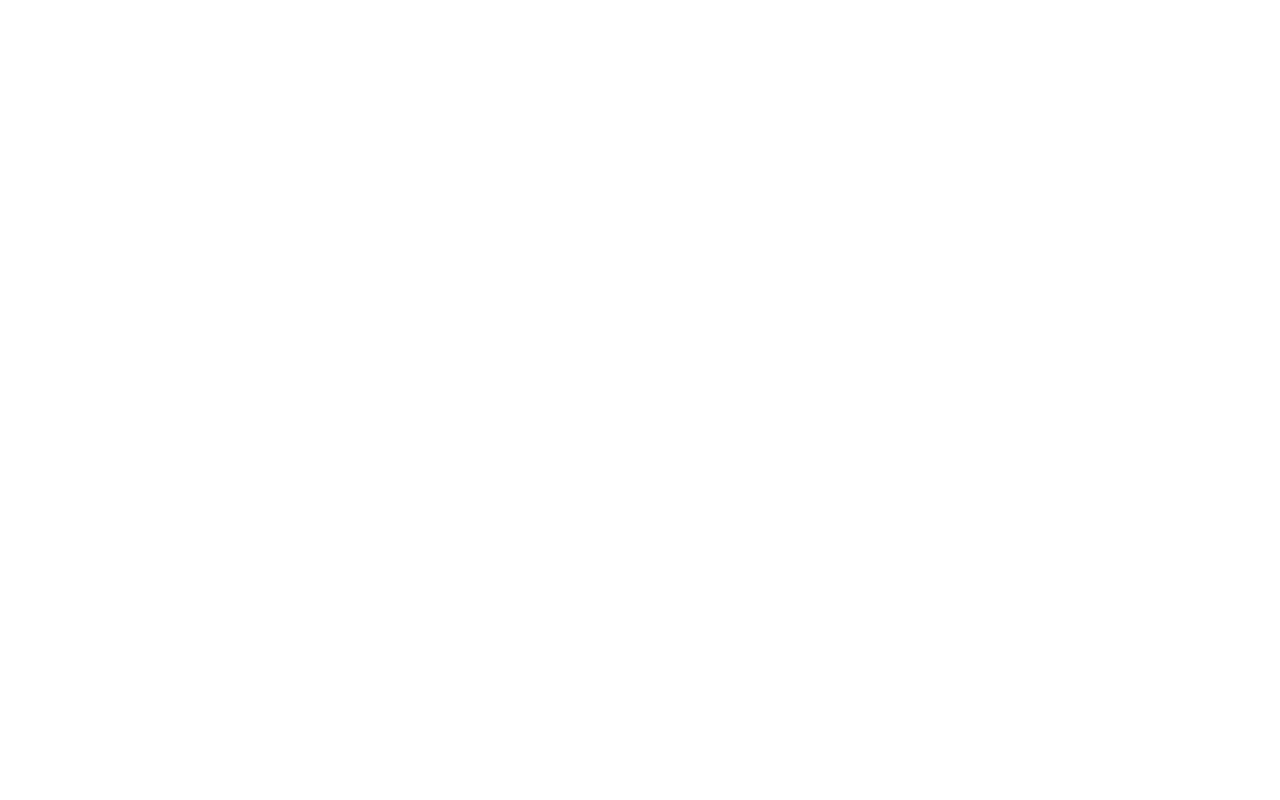
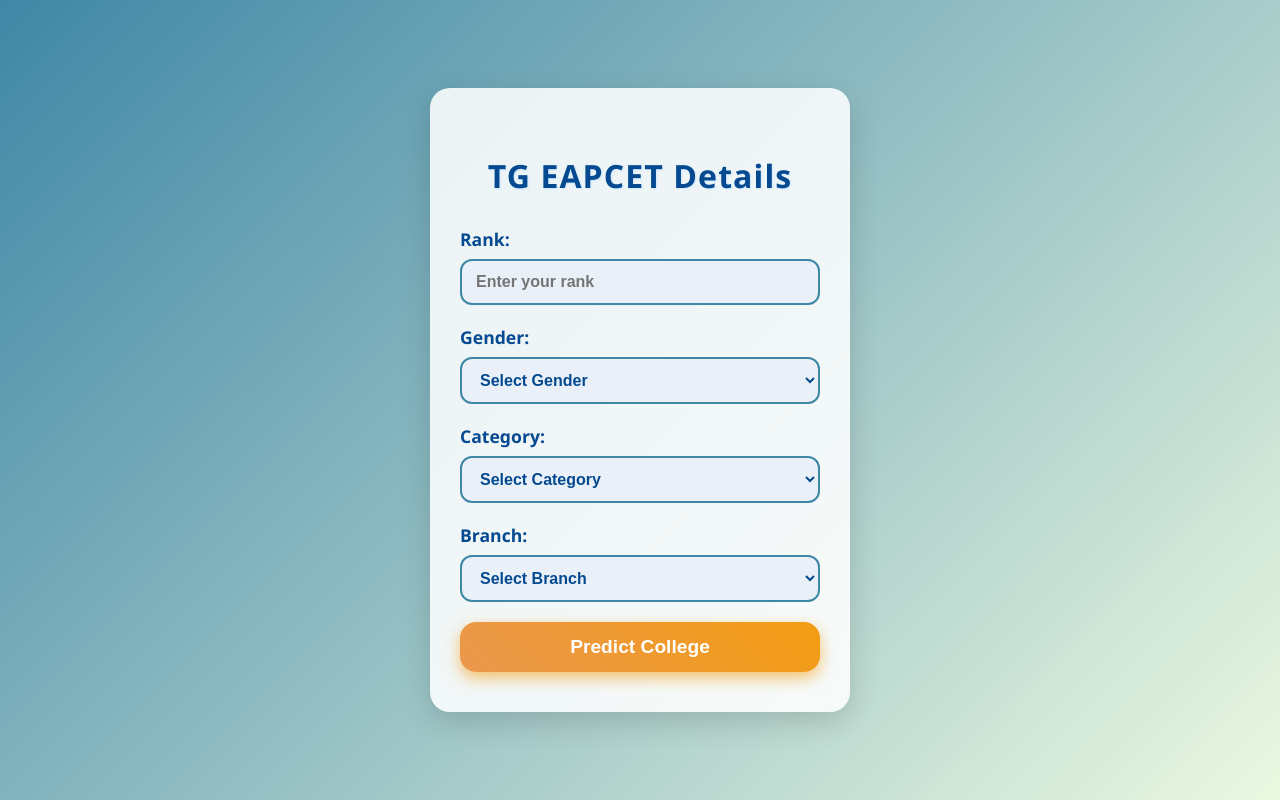
Before and after one commit to Jathin021/EAMCET-College-Predictor, a plain HTML site: page college_predictor_frontend/tg_form.html in a window 1280 px wide. Drawn offline with Linux system fonts and the light colour scheme.

Commit message:
Frontend designing

```diff
--- a/college_predictor_frontend/tg_form.html
+++ b/college_predictor_frontend/tg_form.html
@@ -0,0 +1,191 @@
+<!DOCTYPE html>
+<html lang="en">
+<head>
+  <meta charset="UTF-8" />
+  <meta name="viewport" content="width=device-width, initial-scale=1" />
+  <title>TG EAPCET College Predictor</title>
+  <link rel="icon" href="logo.jpg" type="image/x-icon" />
+  <style>
+    /* Base reset & font */
+    * {
+      box-sizing: border-box;
+    }
+    body {
+      margin: 0;
+      padding: 0;
+      font-family: 'Segoe UI', Tahoma, Geneva, Verdana, sans-serif;
+      background: linear-gradient(135deg, #3f87a6, #ebf8e1);
+      min-height: 100vh;
+      display: flex;
+      justify-content: center;
+      align-items: center;
+      color: #222;
+    }
+
+    /* Container Box */
+    .box {
+      background-color: #ffffffdd;
+      border-radius: 20px;
+      box-shadow: 0 10px 30px rgba(0,0,0,0.15);
+      padding: 40px 30px;
+      width: 100%;
+      max-width: 420px;
+      text-align: center;
+      transition: transform 0.3s ease;
+    }
+    .box:hover {
+      transform: scale(1.02);
+      box-shadow: 0 15px 45px rgba(0,0,0,0.25);
+    }
+
+    /* Heading */
+    h2 {
+      font-size: 2rem;
+      font-weight: 700;
+      margin-bottom: 30px;
+      color: #054a91;
+      text-shadow: 1px 1px 2px #cce6ff;
+      letter-spacing: 1.1px;
+    }
+
+    /* Labels */
+    label {
+      display: block;
+      text-align: left;
+      font-weight: 600;
+      font-size: 1.1rem;
+      margin-bottom: 8px;
+      color: #054a91;
+    }
+
+    /* Inputs & Select */
+    input[type="number"],
+    select {
+      width: 100%;
+      padding: 12px 14px;
+      margin-bottom: 20px;
+      border-radius: 12px;
+      border: 2px solid #3f87a6;
+      font-size: 1rem;
+      background-color: #e9f0f8;
+      color: #054a91;
+      transition: border-color 0.3s ease;
+      outline: none;
+      font-weight: 600;
+    }
+    input[type="number"]:focus,
+    select:focus {
+      border-color: #eb984e;
+      background-color: #fff9f0;
+      box-shadow: 0 0 8px #eb984eaa;
+    }
+
+    /* Button */
+    button {
+      width: 100%;
+      background: linear-gradient(45deg, #eb984e, #f39c12);
+      border: none;
+      border-radius: 16px;
+      padding: 14px 0;
+      color: white;
+      font-size: 1.2rem;
+      font-weight: 700;
+      cursor: pointer;
+      box-shadow: 0 6px 15px rgba(243, 156, 18, 0.6);
+      transition: background 0.4s ease, transform 0.2s ease;
+    }
+    button:hover {
+      background: linear-gradient(45deg, #f39c12, #eb984e);
+      transform: scale(1.05);
+      box-shadow: 0 8px 20px rgba(243, 156, 18, 0.8);
+    }
+
+    /* Responsive */
+    @media (max-width: 480px) {
+      .box {
+        padding: 30px 20px;
+        max-width: 95%;
+      }
+      h2 {
+        font-size: 1.6rem;
+      }
+    }
+  </style>
+</head>
+<body>
+  <div class="box">
+    <h2>TG EAPCET Details</h2>
+    <form>
+      <label for="rank">Rank:</label>
+      <input type="number" id="rank" name="rank" required placeholder="Enter your rank" />
+
+      <label for="gender">Gender:</label>
+      <select id="gender" name="gender" required>
+        <option value="">Select Gender</option>
+        <option value="">Select Gender</option>
+        <option value="BOYS">BOYS</option>
+        <option value="GIRLS">GIRLS</option>
+        <option value="GEN OU">BOYS(EWS-OU)</option>
+        <option value="GIRLS OU">GIRLS(EWS-OU)</option>
+      </select>
+
+      <label for="category">Category:</label>
+      <select id="category" name="category" required>
+        <option value="">Select Category</option>
+        <option value="OC">OC</option>
+        <option value="BC_A">BC_A</option>
+        <option value="BC_B">BC_B</option>
+        <option value="BC_C">BC_C</option>
+        <option value="BC_D">BC_D</option>
+        <option value="BC_E">BC_E</option>
+        <option value="SC">SC</option>
+        <option value="ST">ST</option>
+        <option value="EWS">EWS GEN OU</option>
+        <option value="EWS">EWS GIRLS OU</option>
+      </select>
+
+      <label for="branch">Branch:</label>
+      <select id="branch" name="branch" required>
+        <option value="">Select Branch</option>
+        <option value="COMPUTER SCIENCE AND ENGINEERING">COMPUTER SCIENCE AND ENGINEERING - CSE</option>
+        <option value="COMPUTER SCIENCE AND ENGINEERING (ARTIFICIAL INTELLIGENCE AND MACHINE LEARNING)">COMPUTER SCIENCE AND ENGINEERING (ARTIFICIAL INTELLIGENCE AND MACHINE LEARNING) - CSM</option>
+        <option value="COMPUTER SCIENCE AND ENGINEERING (DATA SCIENCE)">COMPUTER SCIENCE AND ENGINEERING (DATA SCIENCE) - CSD</option>
+        <option value="COMPUTER SCIENCE AND ENGINEERING (CYBER SECURITY)">COMPUTER SCIENCE AND ENGINEERING (CYBER SECURITY) - CSC</option>
+        <option value="ELECTRONICS AND COMMUNICATION ENGINEERING">ELECTRONICS AND COMMUNICATION ENGINEERING - ECE</option>
+        <option value="ELECTRONICS COMMUNICATION AND INSTRUMENTATION ENGINEERING">ELECTRONICS COMMUNICATION AND INSTRUMENTATION ENGINEERING - ECI</option>
+        <option value="ELECTRONICS AND INSTRUMENTATION ENGINEERING">ELECTRONICS AND INSTRUMENTATION ENGINEERING - EIE</option>
+        <option value="ELECTRONICS AND COMPUTER ENGINEERING">ELECTRONICS AND COMPUTER ENGINEERING</option>
+        <option value="ELECTRICAL AND ELECTRONICS ENGINEERING">ELECTRICAL AND ELECTRONICS ENGINEERING - EEE</option>
+        <option value="MECHANICAL ENGINEERING">MECHANICAL ENGINEERING - Mechanical</option>
+        <option value="CIVIL ENGINEERING">CIVIL ENGINEERING - Civil</option>
+        <option value="ARTIFICIAL INTELLIGENCE AND MACHINE LEARNING">ARTIFICIAL INTELLIGENCE AND MACHINE LEARNING - AIM</option>
+        <option value="ARTIFICIAL INTELLIGENCE AND MACHINE LEARNING">(AID)ARTIFICIAL INTELLIGENCE AND DATA SCIENCE - AID</option>
+        <option value="COMPUTER SCIENCE AND BUSINESS SYSTEM">COMPUTER SCIENCE AND BUSINESS SYSTEM - CSBS</option>
+        <option value="INFORMATION TECHNOLOGY">INFORMATION TECHNOLOGY - IT</option>
+        <option value="CSE (IoT AND CYBER SECURITY INCLUDING BLOCK CHAIN TECHNOLOGY)">CSE (IoT AND CYBER SECURITY INCLUDING BLOCK CHAIN TECHNOLOGY) - CIC</option>
+        <option value="MINING ENGINEERING">MINING ENGINEERING - MIN</option>
+        <option value="BIO-MEDICAL ENGINEERING">BIO-MEDICAL ENGINEERING - BME</option>
+        <option value="PHARMACEUTICAL ENGINEERING">PHARMACEUTICAL ENGINEERING - PHE</option>
+        <option value="AGRICULTURAL ENGINEERING">AGRICULTURAL ENGINEERING - AGR</option>
+        <option value="BIO-TECHNOLOGY">BIO-TECHNOLOGY - BIO</option>
+        <option value="CHEMICAL ENGINEERING">CHEMICAL ENGINEERING - CHE</option>
+        <option value="DAIRYING">DAIRYING</option>
+        <option value="FOOD TECHNOLOGY">FOOD TECHNOLOGY - FDT</option>
+        <option value="COMPUTER SCIENCE & DESIGN">COMPUTER SCIENCE & DESIGN - CSG</option>
+        <option value="COMPUTER SCIENCE AND ENGINEERING (IOT)">COMPUTER SCIENCE AND ENGINEERING (IOT) - CSO</option>
+        <option value="BUILDING SERVICES ENGG">BUILDING SERVICES ENGG - BSE</option>
+        <option value="DIGITAL TECHNIQUES FOR DESIGN AND PLANNING">DIGITAL TECHNIQUES FOR DESIGN AND PLANNING - DTD</option>
+        <option value="B.PLANNING">B.PLANNING - PLG</option>
+        <option value="GEO INFORMATICS">GEO INFORMATICS - GEO</option>
+        <option value="METALLURGICAL ENGINEERING">METALLURGICAL ENGINEERING</option>
+        <option value="BTECH MECHANICAL WITH MTECH MANUFACTURING SYSTEMS">BTECH MECHANICAL WITH MTECH MANUFACTURING SYSTEMS - MMS</option>
+        <option value="BTECH MECHANICAL WITH MTECH THERMAL ENGG">BTECH MECHANICAL WITH MTECH THERMAL ENGG</option>
+        <option value="TEXTILE TECHNOLOGY / TEXTILE ENGINEERING">TEXTILE TECHNOLOGY / TEXTILE ENGINEERING - TEX</option>
+        <option value="AERONAUTICAL ENGINEERING">AERONAUTICAL ENGINEERING</option>
+      </select>
+
+      <button type="submit">Predict College</button>
+    </form>
+  </div>
+</body>
+</html>
```
Also changed, not shown: college_predictor_frontend/index.html (+162 -23 lines), college_predictor_frontend/logo.jpg (added), college_predictor_frontend/logo.png (added), 3 other files.
